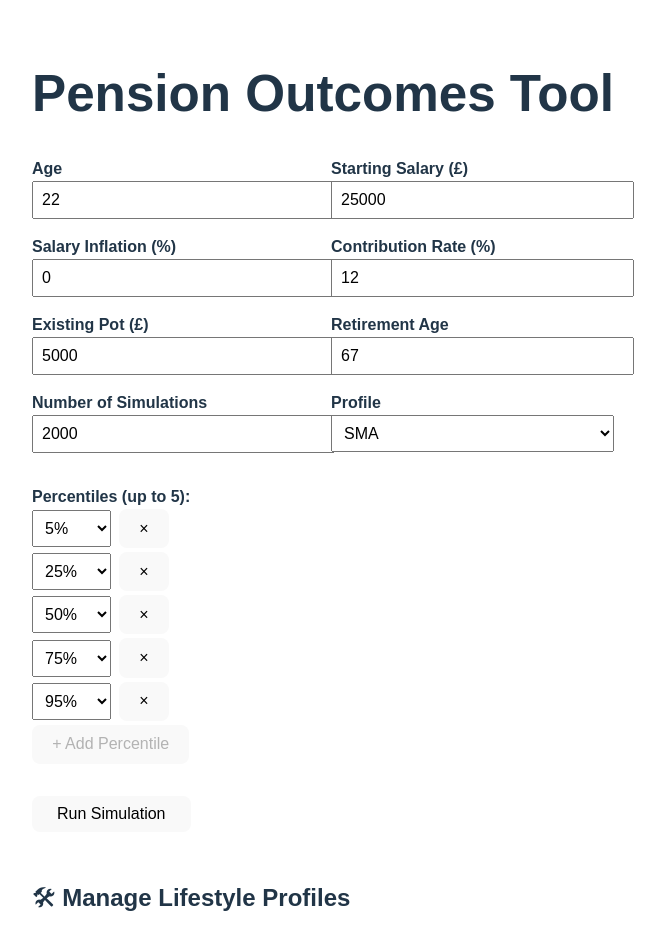
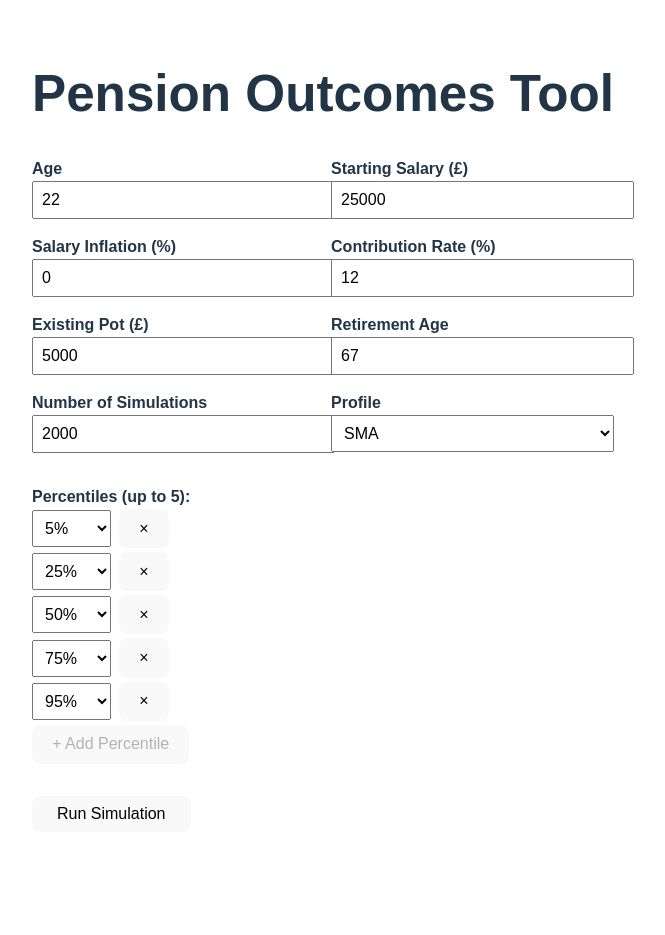
Before and after one commit to admiralross2400/pension-outcomes-tool-ui, a React (Vite) app: page / in a window 1280 px wide. Shown: the top 935 px of the page, without its empty margins (0-665 px from the left). After the commit the page ends 864 px from the top, so only its background shows below. Built offline with nearby package versions, Linux system fonts and the light colour scheme.

Commit message:
Turned off Admin Mode

```diff
--- a/src/App.tsx
+++ b/src/App.tsx
@@ -3,7 +3,7 @@ import { runSimulations, assetClasses, glidepaths as defaultGlidepaths } from '.
 import type { UserInputs } from './simulator';
 
 const percentileSteps = Array.from({ length: 21 }, (_, i) => i * 5); // 0 to 100 in 5% steps
-const isAdmin = true; // toggle this for admin mode
+const isAdmin = false; // toggle this for admin mode
 
 function App() {
   const [inputs, setInputs] = useState({
```
